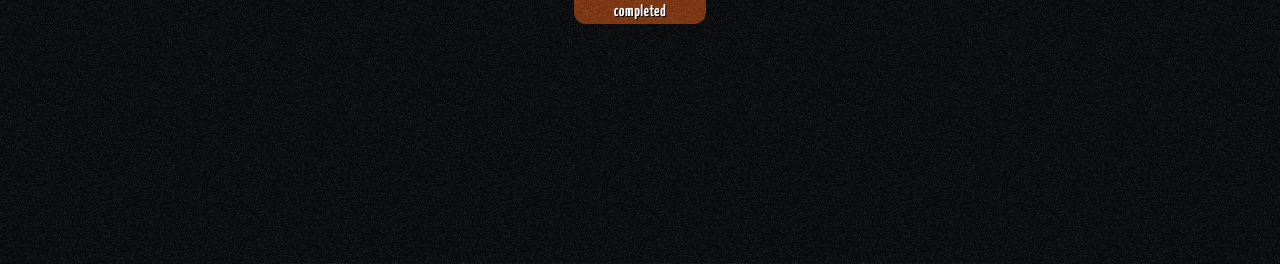
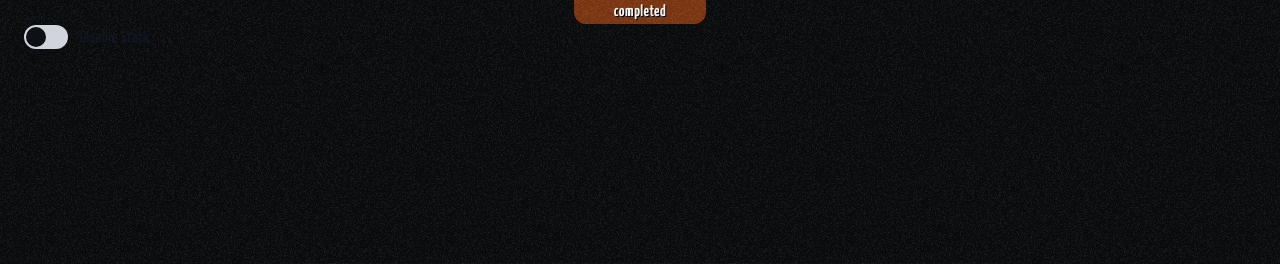
Before and after one commit to THEGOLDENPRO/devgoldy.xyz, a FastAPI app: template templates/index.html in a window 1280 px wide. Shown: the top 264 px of the page. Run offline with FastAPI, Linux system fonts and the light colour scheme; the template is opened without the code that fills it: most values are stand-ins (such as "Sample title", 1, 10 or a date in 2020); grey boxes marked "Sample" are stand-in pictures; style sheets or scripts are compiled from the project's sources; parts of the project's set-up code (start-up, migrations or seed data) failed here and were passed over.

Commit message:
feat: add disable static toggle button

```diff
--- a/templates/index.html
+++ b/templates/index.html
@@ -12,13 +12,24 @@
 
 {% block body %}
 <body class="m-0 text-white bg-goldyDarky-500 font-YanoneKaffeesatz tracking-wide">
-    <div class="-z-0 animated-static-bg"></div>
+    <div id="static-bg-div" class="-z-0 animated-static-bg"></div>
 
     {% if status is not none %}
     <div class="bg-goldyOrangy bg-opacity-50 w-fit mobile:w-full px-10 mobile:px-2 rounded-xl rounded-t-none mobile:rounded-none mx-auto select-none">
         <h2 class="font-bold text-center" style="text-shadow: black 1px 1px 0px;">{{ status|safe }}</h2>
     </div>
     {% endif %}
+
+    <div class="absolute top-6 left-6">
+        <label id="toggle-static-button" class="inline-flex items-center cursor-pointer">
+            <input type="checkbox" value="" class="sr-only peer">
+            <div class="relative w-11 h-6 bg-gray-300 peer-checked:bg-goldyCream rounded-full
+            peer peer-checked:after:translate-x-full rtl:peer-checked:after:-translate-x-full after:content-['']
+            after:absolute after:top-[2px] after:start-[2px] after:bg-goldyDarky-200 after:rounded-full after:h-5
+            after:w-5 after:transition-all"></div>
+            <span class="ms-3 mt-0.5 text-base 2.75rem text-gray-900 dark:text-gray-300">Disable Static</span>
+        </label>
+    </div>
 
     <div class="grid grid-cols-3 gap-4 mobile:grid-cols-1 w-2/4 tablet:w-3/4 mobile:w-full mx-auto mt-5 select-none tracking-widest">
 
```
Also changed, not shown: web/scripts/index.ts (+22 -17 lines).
